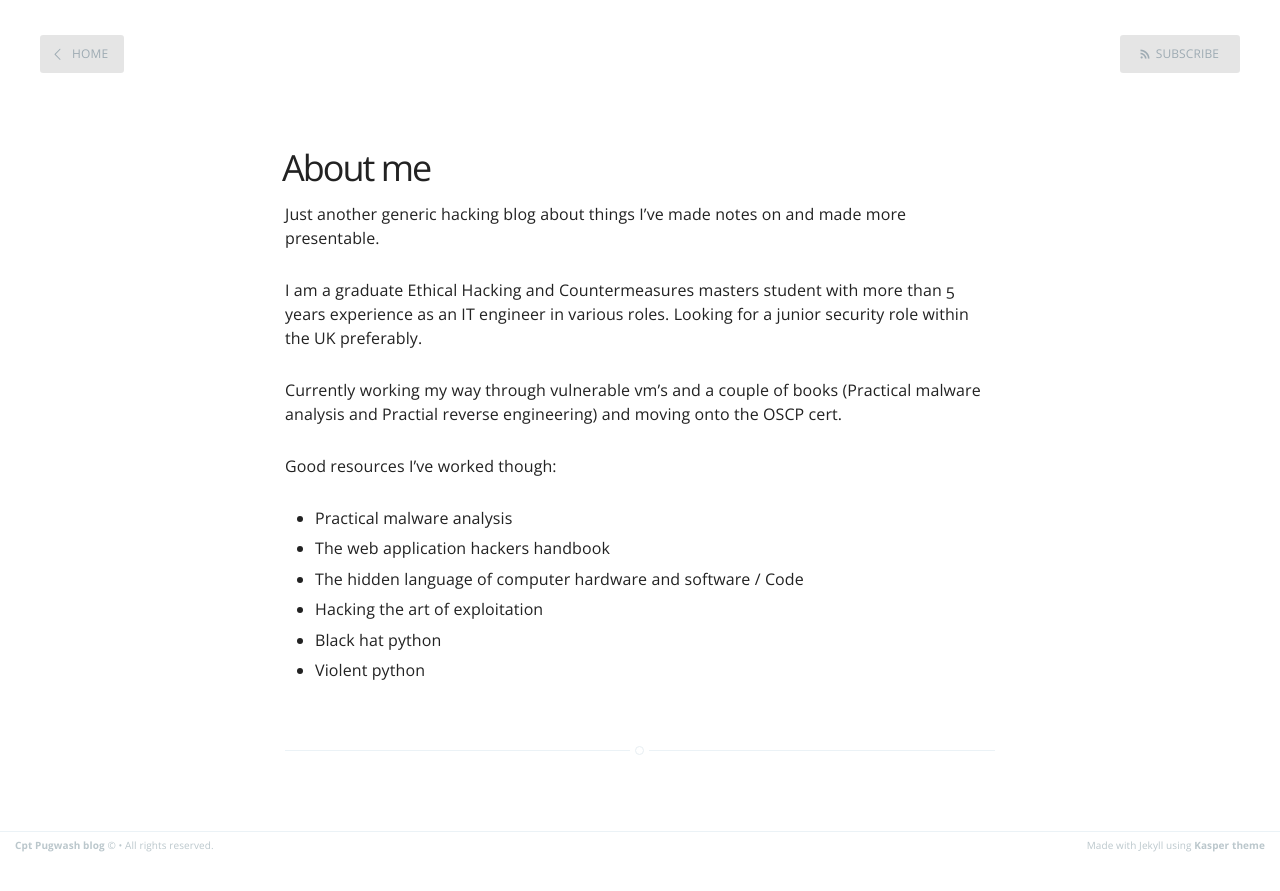
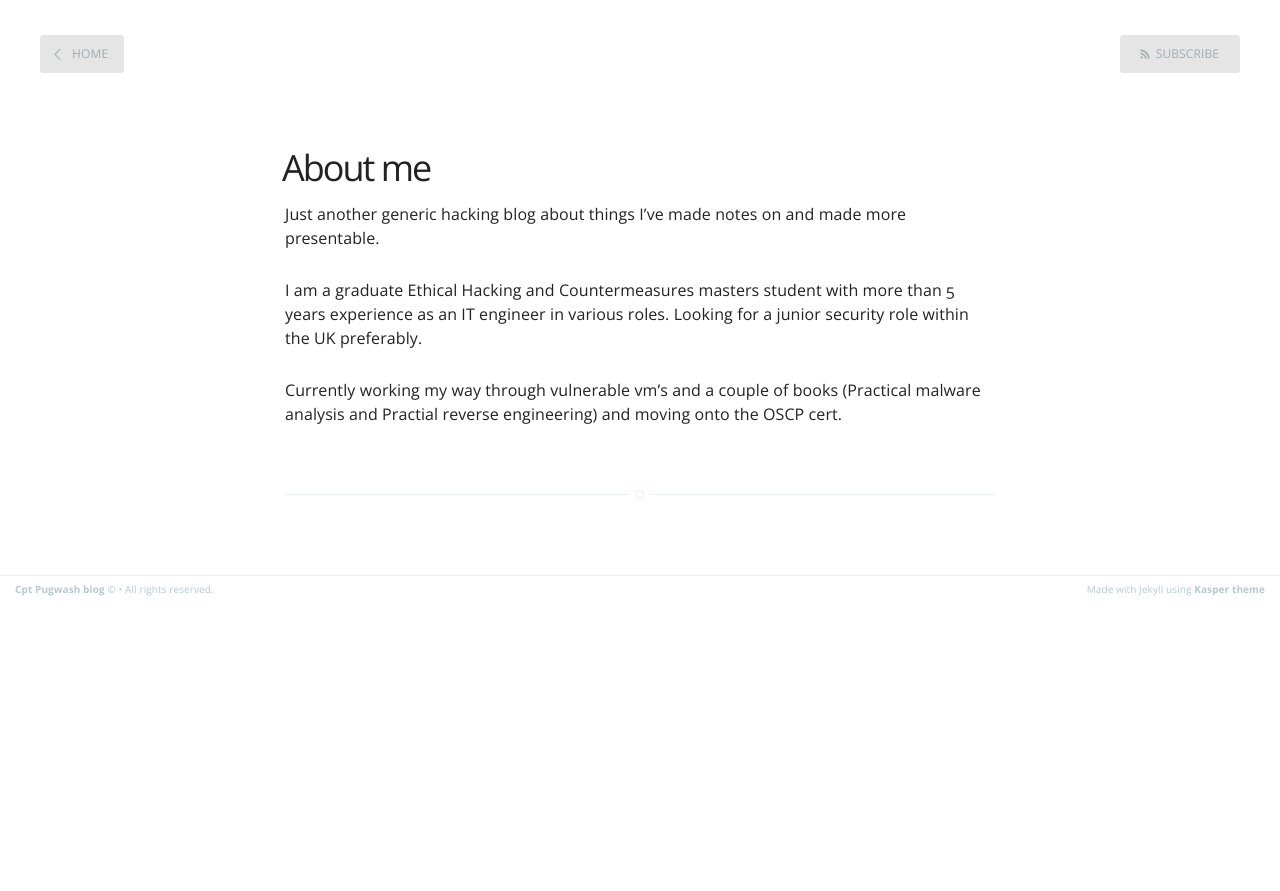
Before and after one commit to cptpugwash/cptpugwash.github.io, a Jekyll site: the page built from about.md, in a window 1280 px wide. Shown: the top 891 px of the page. Built offline with Jekyll 4.4.1, drawn with Linux system fonts in a browser that asks for light colours.

Commit message:
Update about.md

```diff
--- a/about.md
+++ b/about.md
@@ -8,12 +8,3 @@ Just another generic hacking blog about things I've made notes on and made more
 I am a graduate Ethical Hacking and Countermeasures masters student with more than 5 years experience as an IT engineer in various roles. Looking for a junior security role within the UK preferably.
 
 Currently working my way through vulnerable vm's and a couple of books (Practical malware analysis and Practial reverse engineering) and moving onto the OSCP cert.
-
-Good resources I've worked though:
-
-  * Practical malware analysis
-  * The web application hackers handbook
-  * The hidden language of computer hardware and software / Code
-  * Hacking the art of exploitation
-  * Black hat python
-  * Violent python
```
